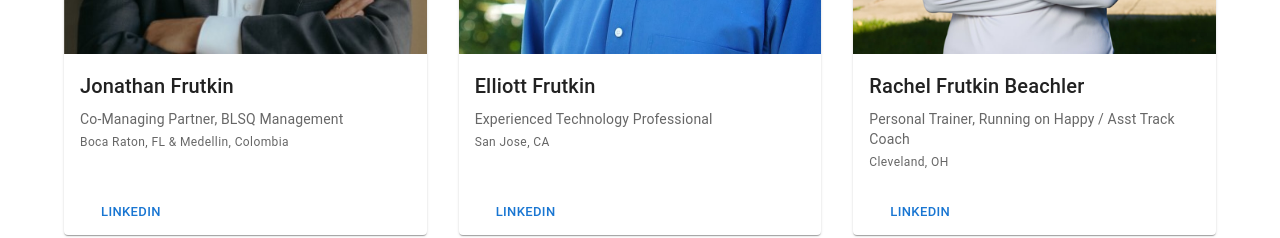
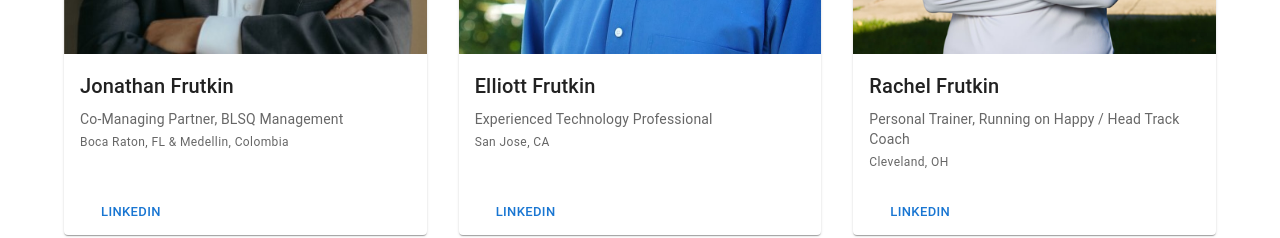
Before and after one commit to yummydirtx/frutkin.com, a React (Vite) app: page / in a window 1280 px wide. Shown: the part 547-785 px from the top of the page. Built offline with nearby package versions, Linux system fonts and the light colour scheme; some icons are missing.

Commit message:
Update Rachel’s info

```diff
--- a/src/App.jsx
+++ b/src/App.jsx
@@ -43,8 +43,8 @@ const people = [
     image: efrutkin, // Updated path for public folder
   },
   {
-    name: 'Rachel Frutkin Beachler',
-    title: 'Personal Trainer, Running on Happy / Asst Track Coach',
+    name: 'Rachel Frutkin',
+    title: 'Personal Trainer, Running on Happy / Head Track Coach',
     location: 'Cleveland, OH',
     linkedin: 'https://www.linkedin.com/in/rfrutkin',
     image: rfrutkin, // Updated path for public folder
```
